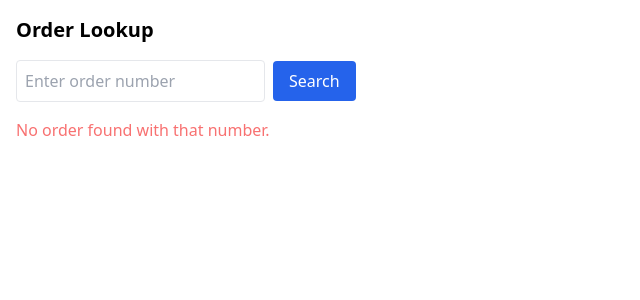
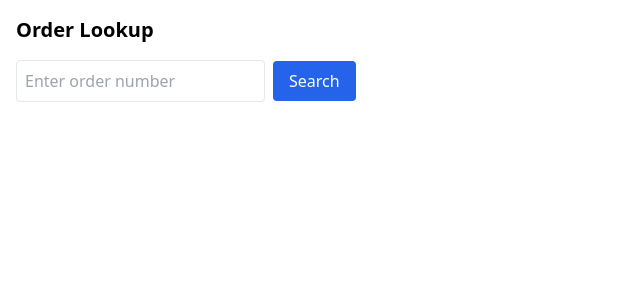
Before and after one commit to MarkBowring73/brand-hangar-assistant, a React (Create React App) app in the folder frontend/client/: page / in a window 1280 px wide. Shown: the top 300 px of the page, without its empty margins (0-640 px from the left). Built offline with nearby package versions, Linux system fonts and the light colour scheme.

Commit message:
Fix crash on empty order and show missing message

```diff
--- a/frontend/client/src/OrderLookupForm.js
+++ b/frontend/client/src/OrderLookupForm.js
@@ -12,8 +12,14 @@ export default function OrderLookup() {
 
       if (response.ok) {
         const order = Array.isArray(data) ? data[0] : data;
-        setOrderData(order && order.OrderNumber ? order : null);
-        setError(null);
+
+        if (order && order.OrderNumber) {
+          setOrderData(order);
+          setError(null);
+        } else {
+          setOrderData(null);
+          setError("No order found with that number.");
+        }
       } else {
         setError(data.error?.MessageDetail || 'Error fetching order');
         setOrderData(null);
@@ -71,7 +77,7 @@ export default function OrderLookup() {
 
       {error && <p className="text-red-500 mt-4">{error}</p>}
 
-      {orderData ? (
+      {orderData && (
         <div className="mt-6 border p-4 rounded bg-gray-50">
           <h3 className="text-lg font-semibold mb-2">Order: {orderData.OrderNumber}</h3>
           <p><strong>Name:</strong> {orderData.FirstName} {orderData.LastName}</p>
@@ -99,8 +105,6 @@ export default function OrderLookup() {
             </p>
           )}
         </div>
-      ) : (
-        !error && <p className="text-red-400 mt-4">No order found with that number.</p>
       )}
     </div>
   );
```
